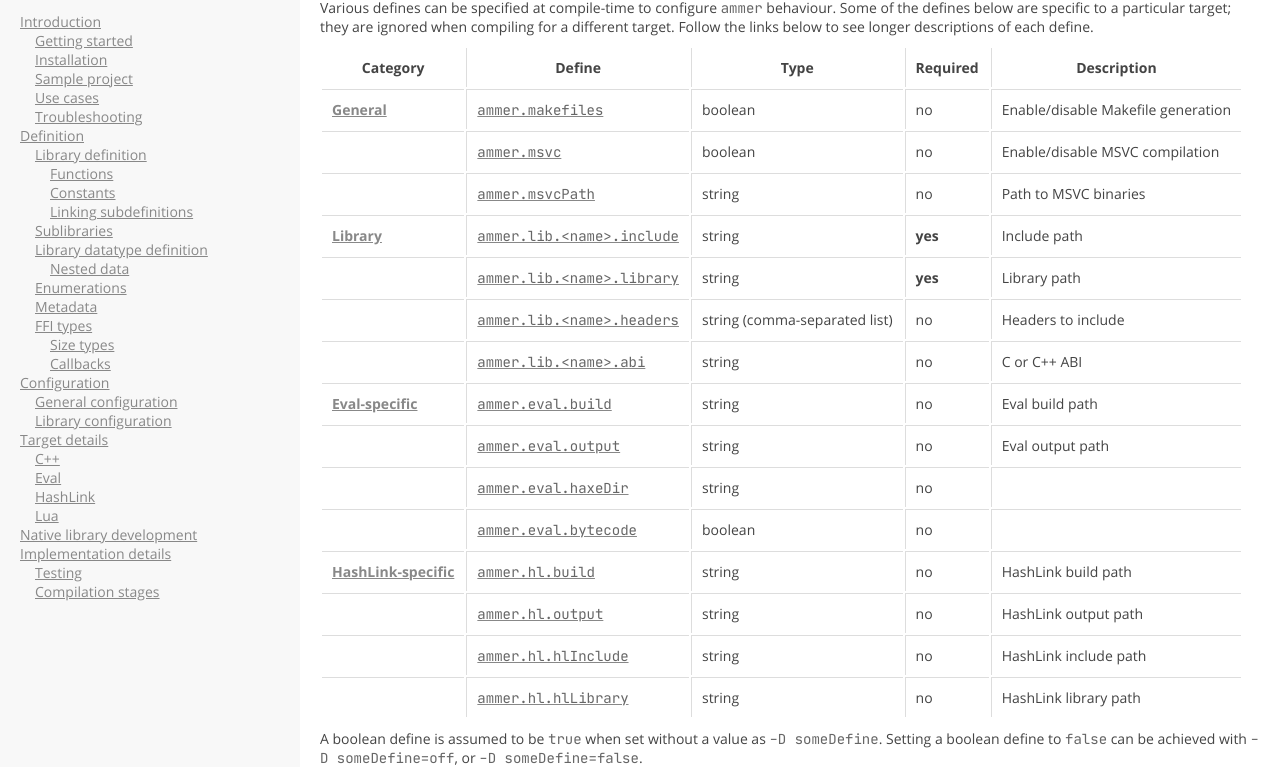
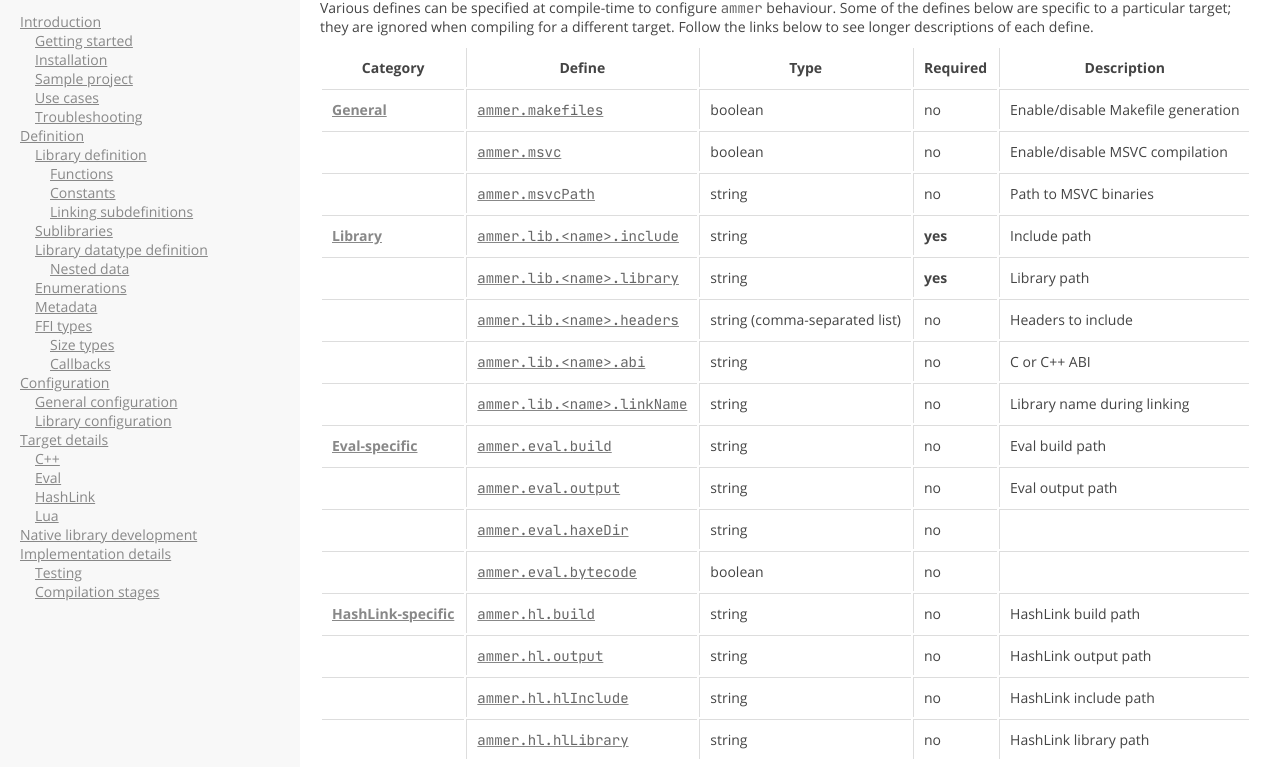
Before and after one commit to Aurel300/ammer, a plain HTML site: page configuration.html in a window 1280 px wide. Shown: the part 58-825 px from the top of the page. Drawn offline with Linux system fonts and the light colour scheme.

Commit message:
deploy: d12a03a187b74e57aae88aa94135c5be0c4f3668

```diff
--- a/configuration.html
+++ b/configuration.html
@@ -66,6 +66,13 @@
 <td>C or C++ ABI</td>
 </tr>
 <tr>
+<td></td>
+<td><a href="configuration-library.html#ammer.lib.linkName" title="Library configuration"><code>ammer.lib.&lt;name&gt;.linkName</code></a></td>
+<td>string</td>
+<td>no</td>
+<td>Library name during linking</td>
+</tr>
+<tr>
 <td><a href="target-eval.html" title="Eval"><strong>Eval-specific</strong></a></td>
 <td><a href="target-eval.html#ammer.eval.build" title="Eval"><code>ammer.eval.build</code></a></td>
 <td>string</td>
```
Also changed, not shown: configuration-library.html (+4 -0 lines).
